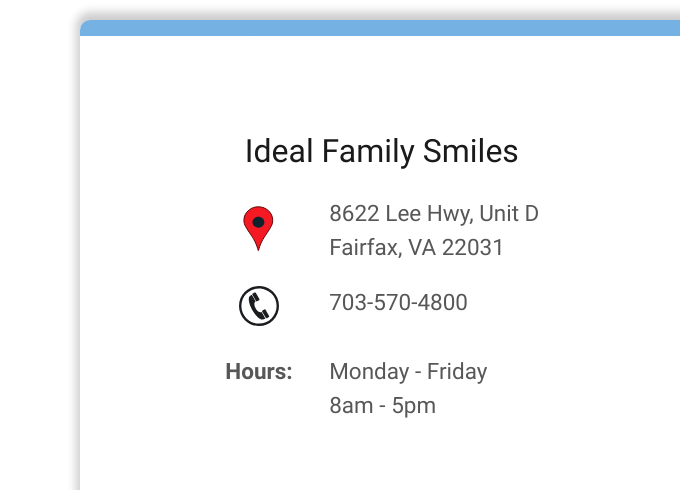
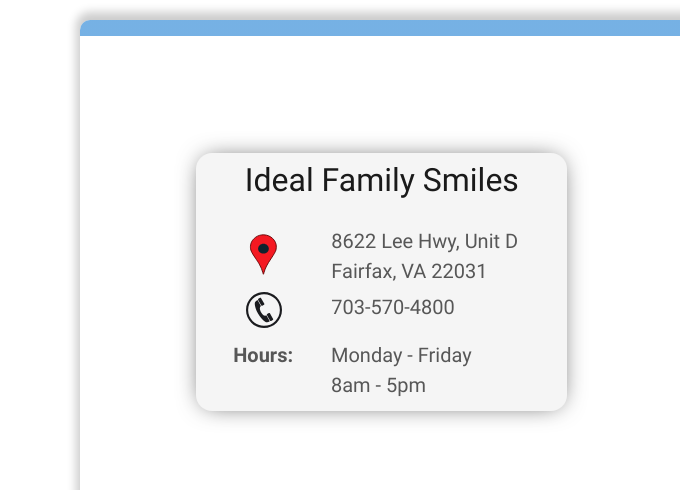
Before and after one commit to haskar1/ideal-family-smiles, a plain HTML site: page about/index.html in a window 1280 px wide. Shown: the part 2760-3250 px from the top of the page, 0-680 px from the left. Drawn offline with Linux system fonts and the light colour scheme; grey boxes are pictures that could not be loaded.

Commit message:
Update office locations style to match home page style

```diff
--- a/css/about.css
+++ b/css/about.css
@@ -146,7 +146,7 @@
     border-radius: 10px;
   }
   #office .container h2 {
-    font-size: min(8vw, 2em);
+    font-size: min(7vw, 2em);
     font-weight: 400;
     margin-bottom: 0.75em;
   }
@@ -156,7 +156,14 @@
   #office .contact-info {
     margin: auto;
     margin-bottom: 4em;
+    width: 90%;
     max-width: 23.1875em;
+    padding: 0.5rem;
+    border-radius: 1em;
+    background-color: whitesmoke;
+    -webkit-box-shadow: 0px 0px 25px -7px rgba(0,0,0,0.75);
+       -moz-box-shadow: 0px 0px 25px -7px rgba(0,0,0,0.75);
+            box-shadow: 0px 0px 25px -7px rgba(0,0,0,0.75);
   }
   #office .contact-info a {
     text-decoration: none;
@@ -168,9 +175,13 @@
     -webkit-box-pack: justify;
         -ms-flex-pack: justify;
             justify-content: space-between;
+    padding: 0.15em 0.5em;
+  }
+  #office .contact-info p {
     font-size: min(5vw, 1.25rem);
-    margin-bottom: 0.75em;
-    padding: 0.15em 0.5em;
+  }
+  #office .contact-info span {
+    white-space: nowrap;
   }
   #office .contact-info .flex > *:first-child {
     width: 30%;
@@ -205,6 +216,10 @@
   }
   #office .button-solid.hidden {
     display: none;
+  }
+  #office .contact-info.other-offices {
+    padding: 1em;
+    white-space: nowrap;
   }
   #office .content.other-offices.hidden {
     display: none;
```
